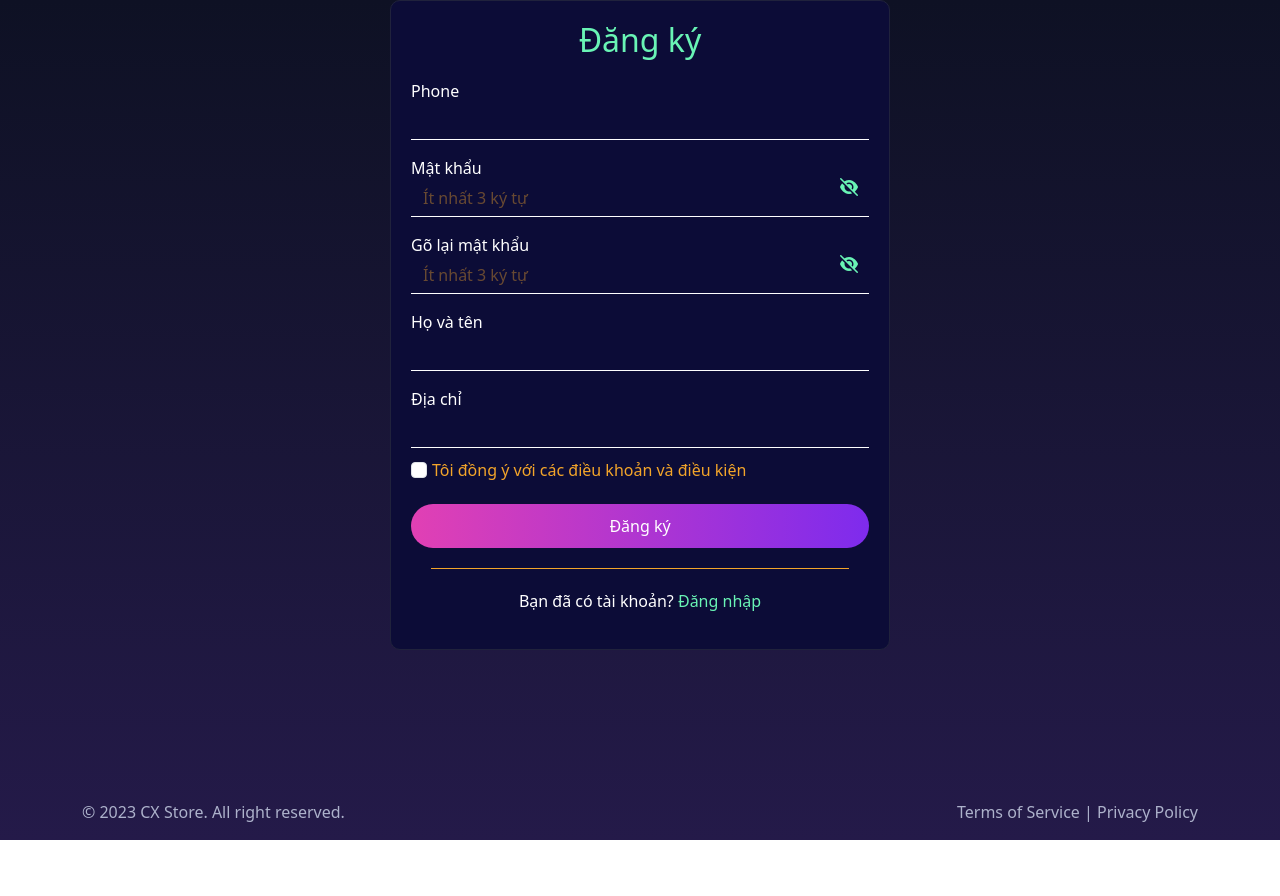
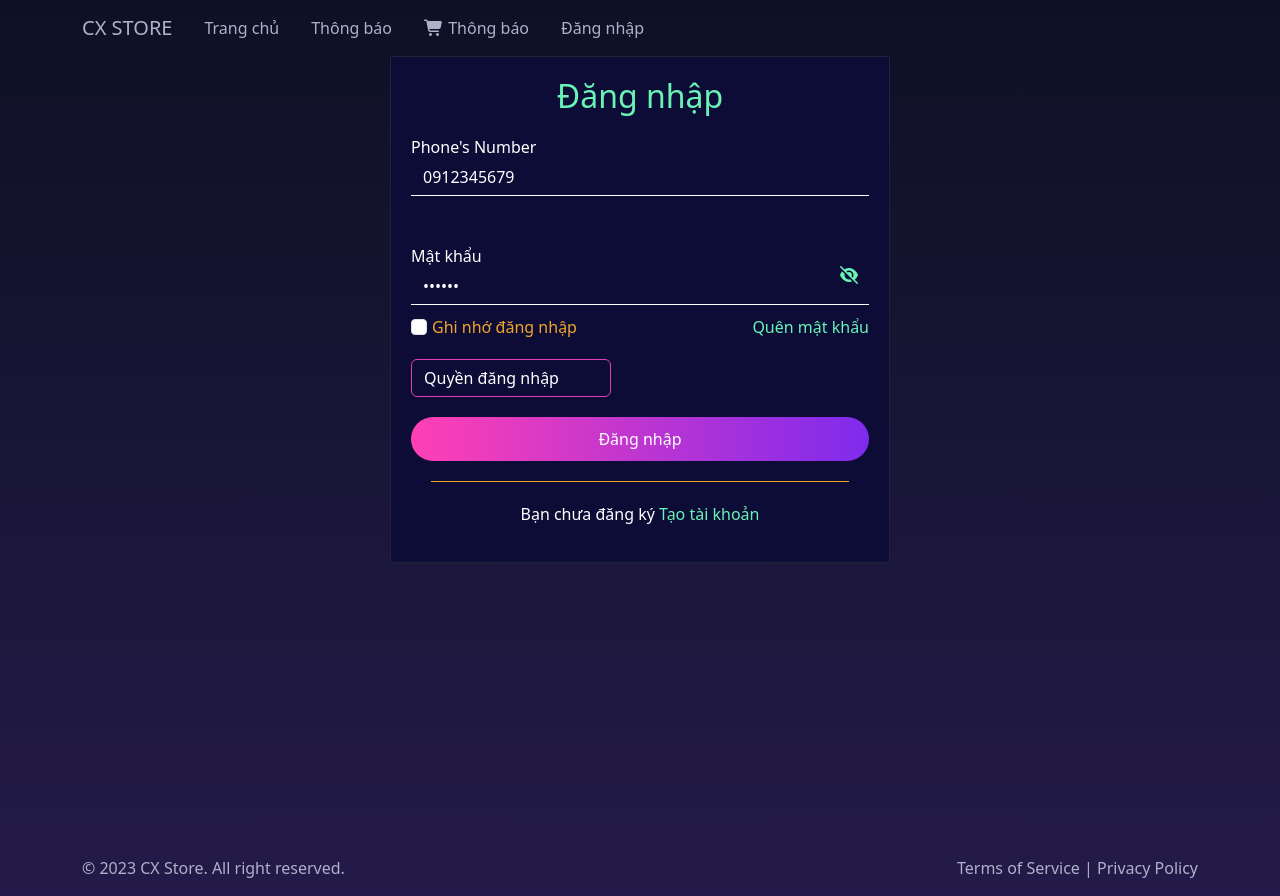
Before and after one commit to thanhleX/cx_shop, an Angular app in the folder cx_shop_fe/: page / in a window 1280 px wide. Before the commit the page ends 840 px from the top, so only its background shows below. Built offline with nearby package versions, Linux system fonts and the light colour scheme.

Commit message:
fe: login/register(setup env, validate, service)

```diff
--- a/cx_shop_fe/package.json
+++ b/cx_shop_fe/package.json
@@ -20,6 +20,8 @@
     "@angular/router": "^17.3.0",
     "@fortawesome/fontawesome-free": "^7.1.0",
     "bootstrap": "^5.3.8",
+    "class-transformer": "^0.5.1",
+    "class-validator": "^0.14.2",
     "rxjs": "~7.8.0",
     "tslib": "^2.3.0",
     "zone.js": "~0.14.3"
--- /dev/null
+++ b/cx_shop_fe/src/app/environments/environment.ts
@@ -0,0 +1,4 @@
+export const environment = {
+    production: false,
+    apiBaseUrl: 'http://localhost:8080/api/v1',
+};
--- a/cx_shop_fe/src/app/login/login.component.html
+++ b/cx_shop_fe/src/app/login/login.component.html
@@ -1,18 +1,22 @@
 <app-header></app-header>
 <div class="container">
+    <form #loginForm="ngForm">
         <div class="row">
             <div class="col-md-6 offset-md-3">
                 <div class="login-form mx-auto">
                     <h2 class="login-header">Đăng nhập</h2>
                     <div class="form-group">
-                    <label for="email">Email/Phone</label>
-                    <input type="text" class="form-control" id="email">
+                        <label for="phoneNumber">Phone's Number</label>
+                        <input type="text" name="phoneNumber" id="phoneNumber" class="form-control" required
+                            [(ngModel)]="phoneNumber" (input)="onPhoneNumberChange()"
+                            (focus)="loginForm.form.markAsTouched()">
                         <div class="divider-nospace"></div>
                     </div>
                     <div class="mt-5"></div>
                     <div class="form-group password-field">
                         <label for="password">Mật khẩu</label>
-                    <input type="password" placeholder="Ít nhất 3 ký tự" class="form-control" id="password">
+                        <input type="password" name="password" placeholder="Ít nhất 3 ký tự" class="form-control"
+                            id="password" [(ngModel)]="password" required>
                         <i class="password-toggle fas fa-eye-slash"></i>
                         <div class="divider-nospace"></div>
                     </div>
@@ -32,7 +36,7 @@
                             <option>Quản trị viên</option>
                         </select>
                     </div>
-                <button type="button" class="login-button">Đăng nhập</button>
+                    <button type="button" class="login-button" (click)="login()">Đăng nhập</button>
                     <div class="divider"></div>
                     <p class="text-center">
                         Bạn chưa đăng ký
@@ -43,5 +47,6 @@
                 </div>
             </div>
         </div>
+    </form>
 </div>
 <app-footer></app-footer>
--- a/cx_shop_fe/src/app/login/login.component.ts
+++ b/cx_shop_fe/src/app/login/login.component.ts
@@ -1,4 +1,8 @@
-import { Component } from '@angular/core';
+import { Component, ViewChild } from '@angular/core';
+import { UserService } from '../services/user.service';
+import { Router } from '@angular/router';
+import { LoginDto } from '../dtos/user/login.dto';
+import { NgForm } from '@angular/forms';
 
 @Component({
   selector: 'app-login',
@@ -6,5 +10,40 @@ import { Component } from '@angular/core';
   styleUrl: './login.component.scss'
 })
 export class LoginComponent {
+  @ViewChild('loginForm') loginForm!: NgForm;
 
+  phoneNumber: string = '0912345679';
+  password: string = '123456';
+
+  constructor(private userService: UserService, private router: Router) { }
+
+  onPhoneNumberChange(): void {
+    console.log(`Phone typed: ${this.phoneNumber}`);
+  }
+
+  login() {
+    const message = 'phone: ' + this.phoneNumber + "\dpassword: " + this.password;
+
+    debugger;
+
+    const loginDto: LoginDto = {
+      "phone_number": this.phoneNumber,
+      "password": this.password
+    };
+
+    this.userService.login(loginDto)
+      .subscribe({
+        next: () => {
+          debugger;
+          // this.router.navigate(['/']);
+        },
+        complete: () => {
+          debugger;
+        },
+        error: (error: any) => {
+          alert(`Cannot register, error: ${error.error}`)
+          console.error(error);
+        }
+      });
+  }
 }
--- a/cx_shop_fe/src/app/register/register.component.html
+++ b/cx_shop_fe/src/app/register/register.component.html
@@ -1,54 +1,87 @@
 <div class="container">
+    <form #registerForm="ngForm">
         <div class="row">
             <div class="col-md-6 offset-md-3">
                 <div class="register-form mx-auto">
                     <h2 class="register-header">Đăng ký</h2>
                     <div class="form-group">
-                    <label for="phone">Phone</label>
-                    <input type="text" class="form-control" id="email">
+                        <label for="phoneNumber">Phone's Number</label>
+                        <input type="text" name="phoneNumber" id="phoneNumber" class="form-control" required
+                            [(ngModel)]="phoneNumber" (input)="onPhoneNumberChange()"
+                            (focus)="registerForm.form.markAsTouched()">
                         <div class="divider-nospace"></div>
+                        <p class="text-danger" *ngIf="phoneNumber.length < 10 && registerForm.touched">
+                            Phone phải có ít nhất 10 kí tự
+                        </p>
                     </div>
                     <div class="mt-3"></div>
                     <div class="form-group password-field">
                         <label for="password">Mật khẩu</label>
-                    <input type="password" placeholder="Ít nhất 3 ký tự" class="form-control" id="password">
+                        <input type="password" name="password" placeholder="Ít nhất 3 ký tự" class="form-control"
+                            id="password" [(ngModel)]="password" required>
                         <i class="password-toggle fas fa-eye-slash"></i>
                         <div class="divider-nospace"></div>
+                        <p class="text-danger" *ngIf="password.length < 3 && registerForm.touched">
+                            Password phải có ít nhất 3 kí tự
+                        </p>
                     </div>
                     <div class="mt-3"></div>
                     <div class="form-group password-field">
-                    <label for="confirm-password">Gõ lại mật khẩu</label>
-                    <input type="password" placeholder="Ít nhất 3 ký tự" class="form-control" id="confirm-password">
+                        <label for="retype-password">Gõ lại mật khẩu</label>
+                        <input type="password" name="retypePassword" placeholder="Ít nhất 3 ký tự" class="form-control"
+                            id="retype-password" [(ngModel)]="retypePassword" required
+                            (input)="registerForm.form.markAsTouched(); checkPasswordMatch()">
                         <i class="password-toggle fas fa-eye-slash"></i>
+                        <div class="divider-nospace"></div>
+                        <p class="text-danger" *ngIf="retypePassword.length < 3 && registerForm.touched">
+                            Retype password phải có ít nhất 3 kí tự
+                        </p>
+                        <p class="text-danger"
+                            *ngIf="registerForm?.controls?.['retypePassword']?.hasError('passwordMismatch') && registerForm?.touched">
+                            Mật khẩu không khớp
+                        </p>
+                    </div>
+                    <div class="mt-3"></div>
+                    <div class="form-group">
+                        <label for="full-name">Họ và tên</label>
+                        <input type="text" name="fullName" class="form-control" id="full-name" [(ngModel)]="fullName"
+                            required>
                         <div class="divider-nospace"></div>
                     </div>
                     <div class="mt-3"></div>
                     <div class="form-group">
-                    <label for="full-name">Họ và tên</label>
-                    <input type="text" class="form-control" id="full-name">
+                        <label for="date-of-birth">Ngày tháng năm sinh</label>
+                        <input type="date" name="dateOfBirth" class="form-control" id="date-of-birth"
+                            [(ngModel)]="dateOfBirth" required (input)="registerForm.form.markAsTouched(); checkAge()">
                         <div class="divider-nospace"></div>
+                        <p class="text-danger"
+                            *ngIf="registerForm?.controls?.['dateOfBirth']?.hasError('invalidAge') && registerForm?.touched">
+                            Bạn chưa đủ 18 tuổi
+                        </p>
                     </div>
                     <div class="mt-3"></div>
                     <div class="form-group">
                         <label for="address">Địa chỉ</label>
-                    <input type="text" class="form-control" id="address">
+                        <input type="text" name="address" class="form-control" id="address" [(ngModel)]="address">
                         <div class="divider-nospace"></div>
                     </div>
                     <div class="form-group">
                         <div class="form-check checkbox-text">
                             <span style="display: flex;">
-                            <input type="checkbox" class="form-check-input" id="agree">
+                                <input type="checkbox" name="isAccepted" class="form-check-input" id="agree"
+                                    [(ngModel)]="isAccepted">
                                 <label class="form-check-label text-start" for="agree">
                                     Tôi đồng ý với các điều khoản và điều kiện</label>
                             </span>
                         </div>
                     </div>
-                <button type="button" class="register-button">Đăng ký</button>
+                    <button type="button" class="register-button" (click)="register()">Đăng ký</button>
                     <div class="divider"></div>
                     <p class="text-center">Bạn đã có tài khoản? <span>
                             <a href="#" class="register-link">Đăng nhập</a></span></p>
                 </div>
             </div>
         </div>
+    </form>
 </div>
 <app-footer></app-footer>
--- a/cx_shop_fe/src/app/register/register.component.ts
+++ b/cx_shop_fe/src/app/register/register.component.ts
@@ -1,4 +1,9 @@
-import { Component } from '@angular/core';
+import { HttpHeaders } from '@angular/common/http';
+import { Component, ViewChild } from '@angular/core';
+import { NgForm } from '@angular/forms';
+import { Router } from '@angular/router';
+import { UserService } from '../services/user.service';
+import { RegisterDto } from '../dtos/user/register.dto';
 
 @Component({
   selector: 'app-register',
@@ -6,5 +11,84 @@ import { Component } from '@angular/core';
   styleUrl: './register.component.scss'
 })
 export class RegisterComponent {
+  @ViewChild('registerForm') registerForm!: NgForm;
 
+  phoneNumber: string;
+  password: string;
+  retypePassword: string;
+  fullName: string;
+  address: string;
+  isAccepted: boolean;
+  dateOfBirth: Date;
+
+  constructor(private userService: UserService, private router: Router) {
+    this.phoneNumber = '';
+    this.password = '';
+    this.retypePassword = '';
+    this.fullName = '';
+    this.address = '';
+    this.isAccepted = true;
+    this.dateOfBirth = new Date();
+    this.dateOfBirth.setFullYear(this.dateOfBirth.getFullYear() - 18);
+  }
+
+  onPhoneNumberChange(): void {
+    console.log(`Phone typed: ${this.phoneNumber}`);
+  }
+
+  register() {
+    const registerDto: RegisterDto = {
+      "fullName": this.fullName,
+      "phone_number": this.phoneNumber,
+      "address": this.address,
+      "password": this.password,
+      "retype_password": this.retypePassword,
+      "date_of_birth": this.dateOfBirth,
+      "facebook_account_id": 0,
+      "google_account_id": 0,
+      "role_id": 1
+    };
+
+    this.userService.register(registerDto)
+      .subscribe({
+        next: () => {
+          debugger;
+          this.router.navigate(['/login']);
+        },
+        complete: () => {
+          debugger;
+        },
+        error: (error: any) => {
+          alert(`Cannot register, error: ${error.error}`)
+          console.error(error);
+        }
+      });
+  }
+
+  checkPasswordMatch() {
+    if (this.password !== this.retypePassword) {
+      this.registerForm.form.controls['retypePassword'].setErrors({ 'passwordMismatch': true });
+    } else {
+      this.registerForm.form.controls['retypePassword'].setErrors(null);
+    }
+  }
+
+  checkAge() {
+    if (this.dateOfBirth) {
+      const today = new Date();
+      const birthDate = new Date(this.dateOfBirth);
+      let age = today.getFullYear() - birthDate.getFullYear();
+      const monthDiff = today.getMonth() - birthDate.getMonth();
+
+      if (monthDiff < 0 || (monthDiff === 0 && today.getDate() < birthDate.getDate())) {
+        age--;
+      }
+
+      if (age < 18) {
+        this.registerForm.form.controls['dateOfBirth'].setErrors({ 'invalidAge': true });
+      } else {
+        this.registerForm.form.controls['dateOfBirth'].setErrors(null);
+      }
+    }
+  }
 }
--- /dev/null
+++ b/cx_shop_fe/src/app/services/user.service.ts
@@ -0,0 +1,39 @@
+import { HttpClient, HttpHeaders } from '@angular/common/http';
+import { Injectable } from '@angular/core';
+import { Observable } from 'rxjs';
+import { RegisterDto } from '../dtos/user/register.dto';
+import { LoginDto } from '../dtos/user/login.dto';
+import { environment } from '../environments/environment';
+
+@Injectable({
+  providedIn: 'root'
+})
+export class UserService {
+  private apiRegister = environment.apiBaseUrl + '/users/register';
+  private apiLogin = environment.apiBaseUrl + '/users/login';
+
+  private apiConfig = {
+    headers: this.createHeader(),
+  }
+
+  constructor(private http: HttpClient) { }
+
+  private createHeader(): HttpHeaders {
+    return new HttpHeaders({ 'Content-Type': 'application/json' });
+  }
+
+  register(registerDto: RegisterDto): Observable<any> {
+    return this.http.post(this.apiRegister, registerDto, this.apiConfig);
+  }
+
+  login(loginDto: LoginDto): Observable<any> {
+    // tra ve token dang json
+    // return this.http.post(this.apiLogin, loginDto, this.apiConfig);
+
+    // tra ve token dang string
+    return this.http.post(this.apiLogin, loginDto, {
+      headers: this.createHeader(),
+      responseType: 'text'
+    });
+  }
+}
--- a/cx_shop_fe/src/index.html
+++ b/cx_shop_fe/src/index.html
@@ -13,7 +13,7 @@
   <!-- <app-product-detail></app-product-detail> -->
   <!-- <app-order></app-order> -->
   <!-- <app-order-confirm></app-order-confirm> -->
-  <!-- <app-login></app-login> -->
-  <app-register></app-register>
+  <app-login></app-login>
+  <!-- <app-register></app-register> -->
 </body>
 </html>
```
Also changed, not shown: cx_shop_fe/src/app/app.module.ts (+6 -2 lines), cx_shop_fe/src/app/dtos/user/login.dto.ts (added, +19 -0 lines), cx_shop_fe/src/app/dtos/user/register.dto.ts (added, +46 -0 lines), 1 other file (tests, documents, lock files or other folders). Lines whose indentation alone changed are shown as unchanged.
